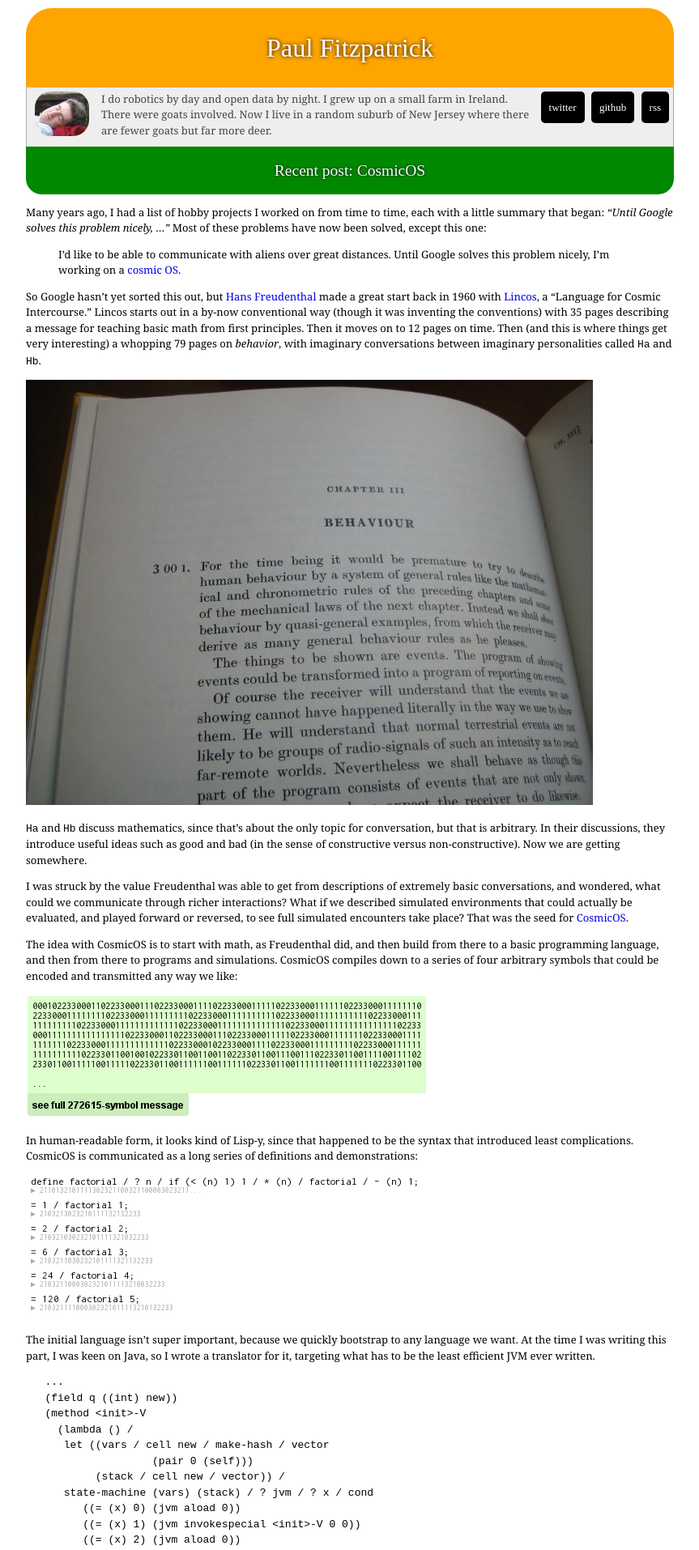
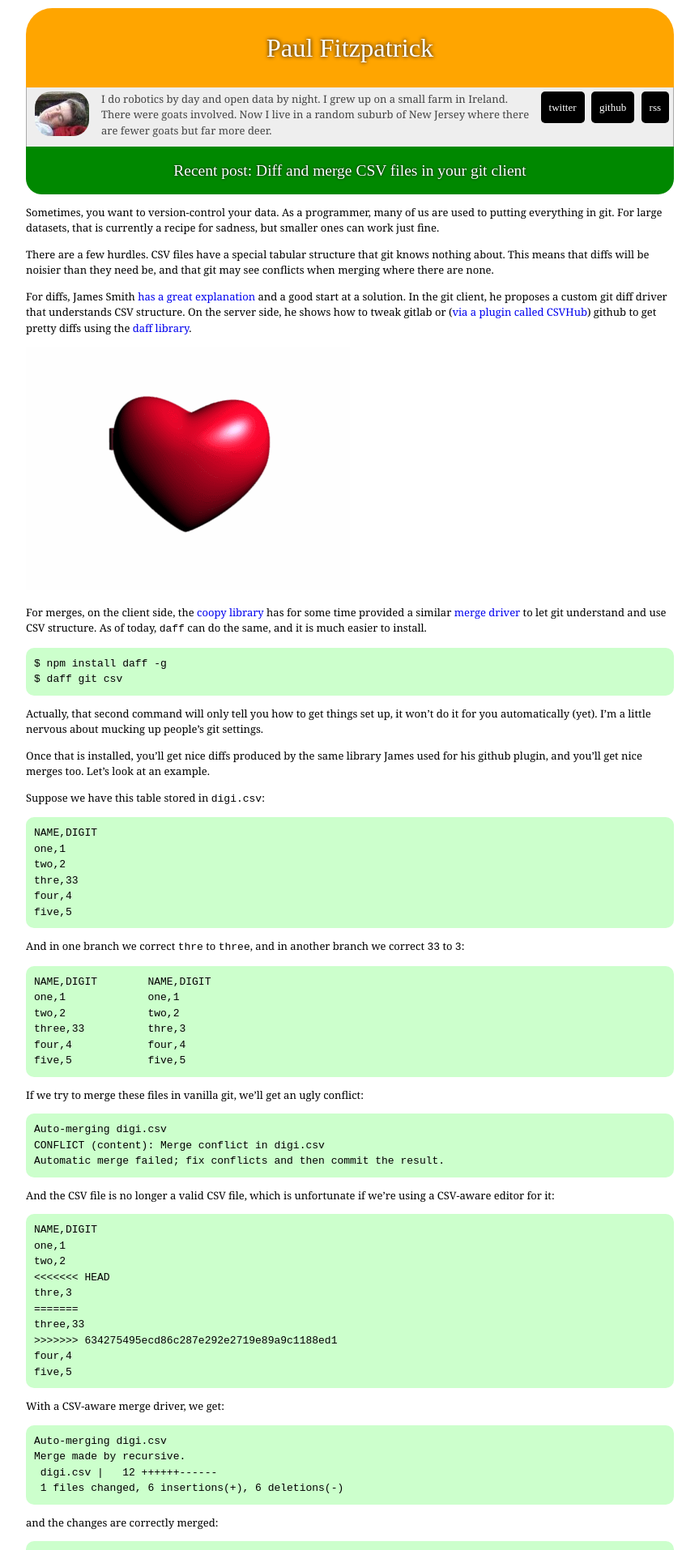
Before and after one commit to paulfitz/paulfitz.github.io, a Jekyll site: the page built from index.html, in a window 1280 px wide. Shown: the top 1914 px of the page at 81% size, without its empty margins (208-1071 px from the left). Built offline with Jekyll 4.4.1, drawn with Linux system fonts in a browser that asks for light colours; some web fonts are replaced; some of the changed text lies outside the part shown.

Commit message:
post about daff git driver

```diff
--- /dev/null
+++ b/_posts/2014-07-09-diff-merge-csv.md
@@ -0,0 +1,134 @@
+---
+layout: post
+title: Diff and merge CSV files in your git client
+---
+
+Sometimes, you want to version-control your data.
+As a programmer, many of us are used to putting everything in git.
+For large datasets, that is currently a recipe for sadness, but
+smaller ones can work just fine.
+
+There are a few hurdles. CSV files have a special tabular structure
+that git knows nothing about. This means that diffs will be noisier
+than they need be, and that git may see conflicts when merging where
+there are none.
+
+For diffs, James Smith [has a great explanation](http://theodi.org/blog/adapting-git-simple-data) and a good start at a solution.  In the git client,
+he proposes a custom git diff driver that understands CSV structure.
+On the server side, he shows how to tweak gitlab or ([via a plugin called CSVHub](http://theodi.org/blog/csvhub-github-diffs-for-csv-files)) github to get pretty diffs using the [daff library](https://github.com/paulfitz/daff).
+
+![git hearts csv?](/images/git-hearts-csv.gif)
+
+For merges, on the client side, the [coopy library](http://share.find.coop) has
+for some time provided a similar [merge driver](http://share.find.coop/doc/tutorial_git.html) to let git understand and use CSV structure.  As of today,
+`daff` can do the same, and it is much easier to install.
+
+~~~
+$ npm install daff -g
+$ daff git csv
+~~~
+
+Actually, that second command will only tell you how to get things set up,
+it won't do it for you automatically (yet).  I'm a little nervous about
+mucking up people's git settings.
+
+Once that is installed, you'll get nice diffs produced by the same
+library James used for his github plugin, and you'll get nice merges
+too.  Let's look at an example.
+
+Suppose we have this table stored in `digi.csv`:
+
+~~~
+NAME,DIGIT
+one,1
+two,2
+thre,33
+four,4
+five,5
+~~~
+
+And in one branch we correct `thre` to `three`,
+and in another branch we correct `33` to `3`:
+
+~~~
+NAME,DIGIT        NAME,DIGIT
+one,1	   	  one,1
+two,2	   	  two,2
+three,33   	  thre,3
+four,4	   	  four,4
+five,5       	  five,5
+~~~
+
+If we try to merge these files in vanilla git, we'll get an ugly conflict:
+
+~~~
+Auto-merging digi.csv
+CONFLICT (content): Merge conflict in digi.csv
+Automatic merge failed; fix conflicts and then commit the result.
+~~~
+
+And the CSV file is no longer a valid CSV file, which is unfortunate
+if we're using a CSV-aware editor for it:
+
+~~~
+NAME,DIGIT
+one,1
+two,2
+<<<<<<< HEAD
+thre,3
+=======
+three,33
+>>>>>>> 634275495ecd86c287e292e2719e89a9c1188ed1
+four,4
+five,5
+~~~
+
+With a CSV-aware merge driver, we get:
+
+~~~
+Auto-merging digi.csv
+Merge made by recursive.
+ digi.csv |   12 ++++++------
+ 1 files changed, 6 insertions(+), 6 deletions(-)
+~~~
+
+and the changes are correctly merged:
+
+~~~
+NAME,DIGIT
+one,1
+two,2
+three,3
+four,4
+five,5
+~~~
+
+What if there was a real conflict?  Suppose we replaced `thre` with
+`three` in one branch but `thirty-three` in another?  We are told:
+
+~~~
+1 conflict
+Auto-merging digi.csv
+CONFLICT (content): Merge conflict in digi.csv
+Automatic merge failed; fix conflicts and then commit the result.
+~~~
+
+And the conflicted file looks like this:
+
+~~~
+NAME,DIGIT
+one,1
+two,2
+"((( thre ))) thirty three /// three",33
+four,4
+five,5
+~~~
+
+This remains a valid CSV file, and so can be edited in a CSV-aware editor -
+we aren't suddenly kicked out into needing a text editor.
+
+<ul class="menu">
+  <li><a href="/2014/06/10/daff.html">daff</a></li>
+  <li><a href="http://theodi.org/blog/csvhub-github-diffs-for-csv-files">CSVHub</a></li>
+  <li><a href="http://share.find.coop">coopy</a></li>
+</ul>
--- a/style/main.css
+++ b/style/main.css
@@ -301,3 +301,9 @@ p.scale-image img {
 #tail a {
   color: #fff;
 }
+
+pre {
+  background: #cfc;
+  padding: 10px;
+  border-radius: 10px;
+}
```
Also changed, not shown: images/git-hearts-csv.gif (added).
